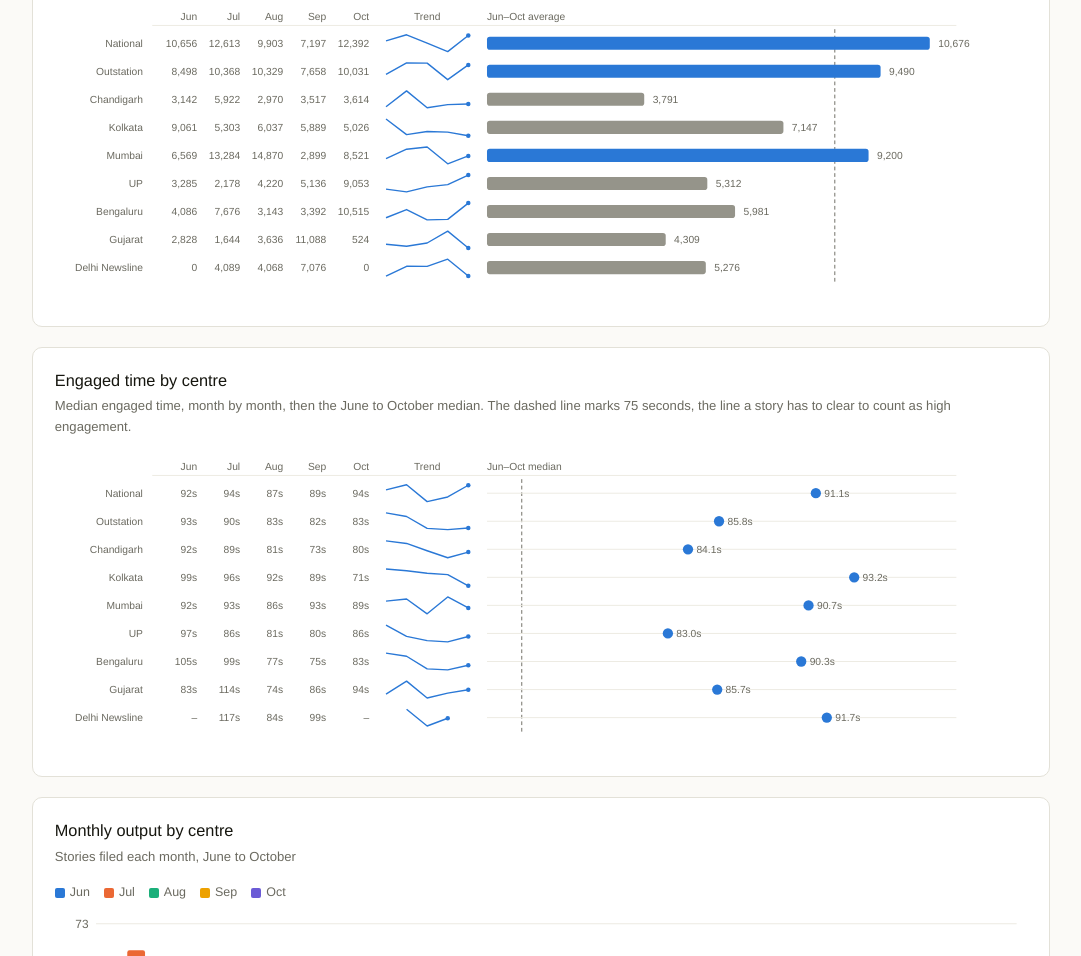
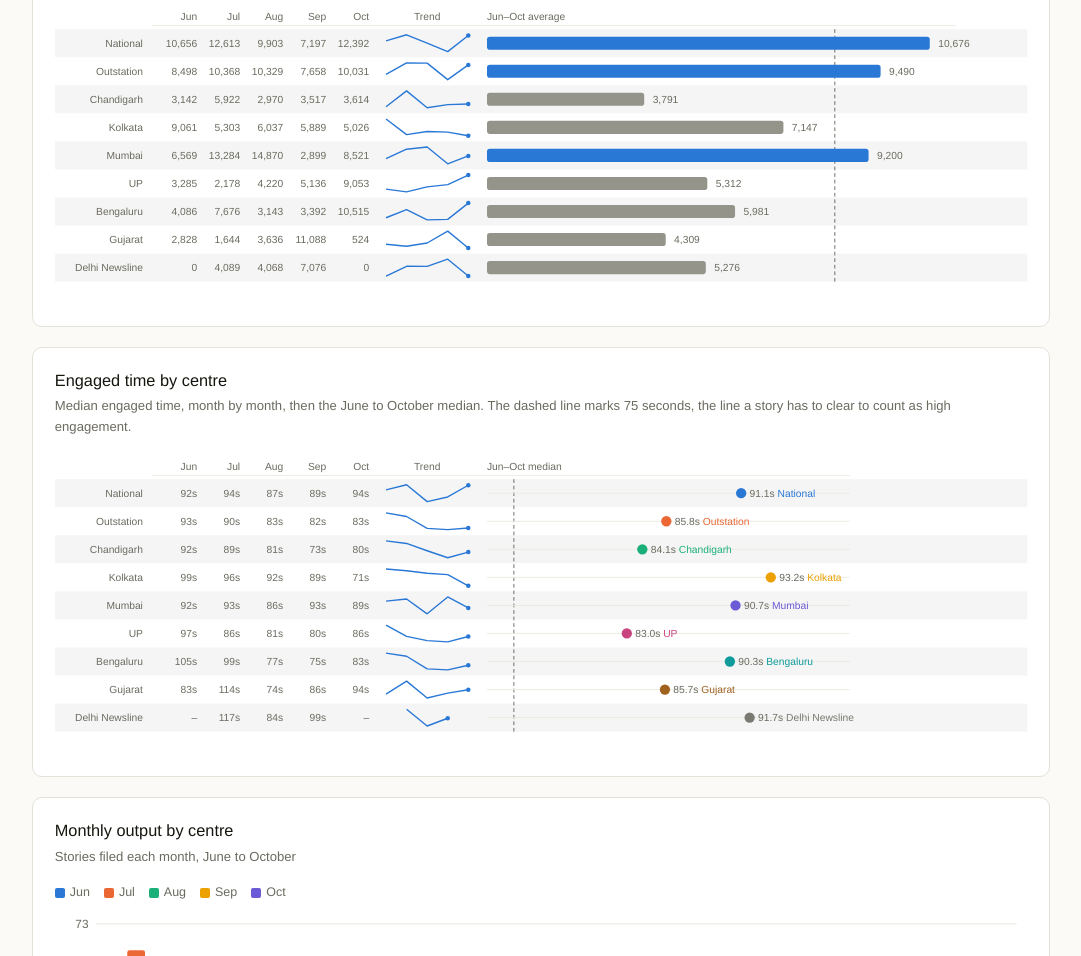
Before and after one commit to sattwickb/political-pulse-dashboard, a plain HTML site: page index.html in a window 1280 px wide. Shown: the part 925-1881 px from the top of the page, without its empty margins (99-1180 px from the left). Drawn offline with Linux system fonts and the light colour scheme.

Commit message:
Name and colour each dot in the engaged-time chart
The centre name sat at the far left of a wide row while its dot sat near
the right, with every dot the same colour. Dots now take their centre's
colour, carry the centre name beside the value, and sit on alternating
row bands.

Co-Authored-By: Claude Opus 5 <noreply@anthropic.com>
Claude-Session: https://claude.ai/code/session_01Lz6izaf8ZWHvALntLDboZe

```diff
--- a/index.html
+++ b/index.html
@@ -193,7 +193,7 @@ function hbar(target, rows, key, labelFn, opts={}) {
 /* ---- monthly columns + sparkline + total bar ---- */
 function mbar(target, key, opts) {
   const rows = DATA.totals;
-  const W=1040, rowH=30, m={t:28,r:76,b:26,l:104};
+  const W=1040, rowH=30, m={t:28,r:(opts.dot?190:76),b:26,l:104};
   const H = rows.length*rowH + m.t + m.b;
   const mw = 46, mx0 = m.l + 8;
   const sx0 = mx0 + MONTHS.length*mw + 12, sw = 88;
@@ -222,6 +222,10 @@ function mbar(target, key, opts) {
   }
   rows.forEach((r,i)=>{
     const cy = m.t + i*rowH + rowH/2;
+    if (i%2===0) {
+      s += `<rect x="0" y="${cy-rowH/2}" width="${W}" height="${rowH}" `
+         + `fill="var(--ink)" opacity="0.04"/>`;
+    }
     s += `<text class="ax" x="${m.l-10}" y="${cy+4}" text-anchor="end" fill="var(--ink)">${r.bureau}</text>`;
     const vals = MONTHS.map(mo=>cell(r.bureau,mo));
     vals.forEach((v,j)=>{
@@ -239,7 +243,8 @@ function mbar(target, key, opts) {
       s += `<circle cx="${last[0]}" cy="${last[1]}" r="2.4" fill="var(--accent)"/>`;
     }
     const v = n(r[key]);
-    const fill = opts.accent && opts.accent(r) ? 'var(--accent)' : 'var(--faint)';
+    const fill = opts.dot ? CEN[DATA.order.indexOf(r.bureau) % CEN.length]
+      : (opts.accent && opts.accent(r) ? 'var(--accent)' : 'var(--faint)');
     if (opts.dot) {
       s += `<line x1="${bx0}" y1="${cy}" x2="${W-m.r}" y2="${cy}" stroke="var(--grid)" stroke-width="1"/>`;
       s += `<circle cx="${x(v)}" cy="${cy}" r="5.5" fill="${fill}">`
@@ -248,7 +253,8 @@ function mbar(target, key, opts) {
       s += `<rect x="${bx0}" y="${cy-7}" width="${Math.max(1,x(v)-bx0)}" height="14" rx="3" fill="${fill}">`
          + `<title>${r.bureau}: ${opts.tip(r)}</title></rect>`;
     }
-    s += `<text class="ax" x="${x(v)+9}" y="${cy+4}">${opts.end(r)}</text>`;
+    s += `<text class="ax" x="${x(v)+9}" y="${cy+4}">${opts.end(r)}`
+       + `${opts.dot ? `<tspan fill="${fill}">  ${r.bureau}</tspan>` : ''}</text>`;
   });
   el(target).innerHTML = s+'</svg>';
 }
```
